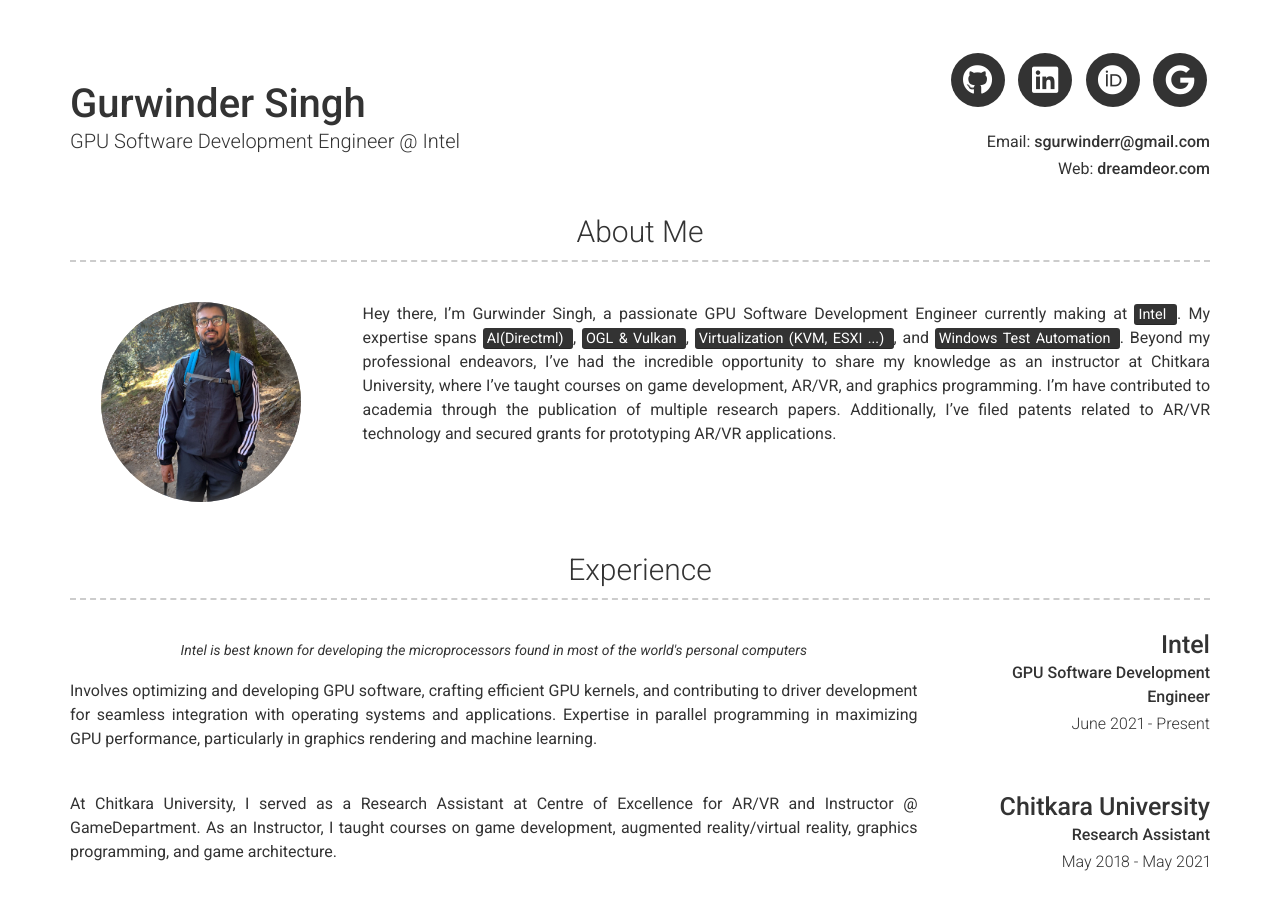
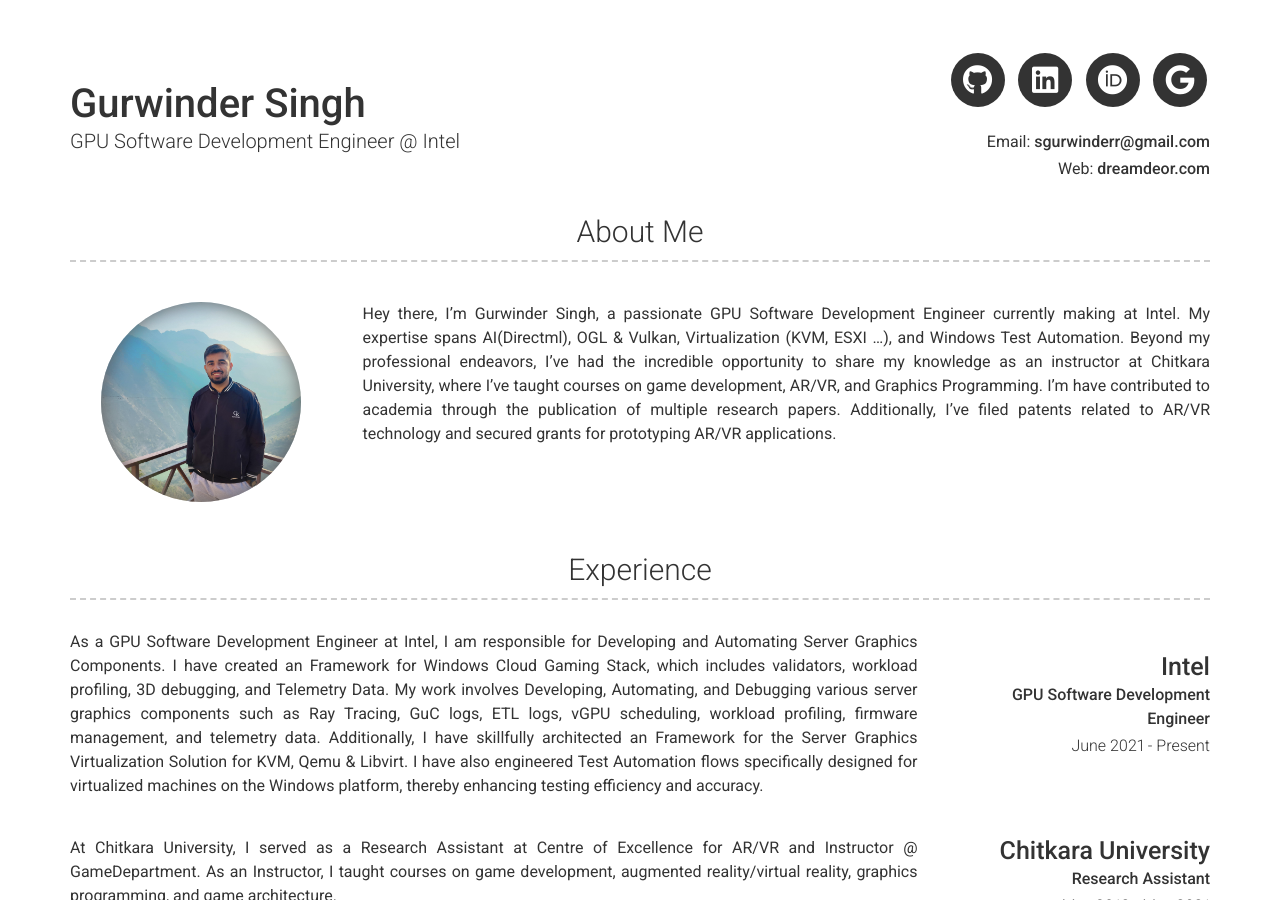
Before and after one commit to sgurwinderr/aboutme, a Jekyll site: the page built from index.md, in a window 1280 px wide and 900 px high. Built offline with Jekyll 4.4.1, drawn with Linux system fonts in a browser that asks for light colours; nearby versions of some CDN libraries.

Commit message:
minor changes

```diff
--- a/_config.yml
+++ b/_config.yml
@@ -44,8 +44,8 @@
 about_profile_image: images/profile.jpg
 about_content: | # this will include new lines to allow paragraphs
 
-  Hey there, I'm Gurwinder Singh, a passionate GPU Software Development Engineer currently making at <mark> Intel </mark>. My expertise spans <mark> AI(Directml) </mark>, <mark> OGL & Vulkan </mark>, <mark> Virtualization (KVM, ESXI ...) </mark>, and <mark> Windows Test Automation </mark>.
-  Beyond my professional endeavors, I've had the incredible opportunity to share my knowledge as an instructor at Chitkara University, where I've taught courses on game development, AR/VR, and graphics programming.
+  Hey there, I'm Gurwinder Singh, a passionate GPU Software Development Engineer currently making at Intel. My expertise spans AI(Directml), OGL & Vulkan, Virtualization (KVM, ESXI ...), and Windows Test Automation.
+  Beyond my professional endeavors, I've had the incredible opportunity to share my knowledge as an instructor at Chitkara University, where I've taught courses on game development, AR/VR, and Graphics Programming.
   I'm have contributed to academia through the publication of multiple research papers. Additionally, I've filed patents related to AR/VR technology and secured grants for prototyping AR/VR applications.
 
 content:
@@ -56,11 +56,12 @@
         title: Intel
         sub_title: GPU Software Development Engineer
         caption: June 2021 - Present
-        quote: >
-           Intel is best known for developing the microprocessors found in most of the world's personal computers
         description: | # this will include new lines to allow paragraphs
-           Involves optimizing and developing GPU software, crafting efficient GPU kernels, and contributing to driver development for seamless integration with operating systems and applications.
-           Expertise in parallel programming in maximizing GPU performance, particularly in graphics rendering and machine learning.
+          As a GPU Software Development Engineer at Intel, I am responsible for Developing and Automating Server Graphics Components.
+          I have created an Framework for Windows Cloud Gaming Stack, which includes validators, workload profiling, 3D debugging, and Telemetry Data.
+          My work involves Developing, Automating, and Debugging various server graphics components such as Ray Tracing, GuC logs, ETL logs, vGPU scheduling, workload profiling, firmware management, and telemetry data.
+          Additionally, I have skillfully architected an Framework for the Server Graphics Virtualization Solution for KVM, Qemu & Libvirt.
+          I have also engineered Test Automation flows specifically designed for virtualized machines on the Windows platform, thereby enhancing testing efficiency and accuracy.
       - layout: right
         title: Chitkara University
         sub_title: Research Assistant
```
Also changed, not shown: images/profile.jpg.
